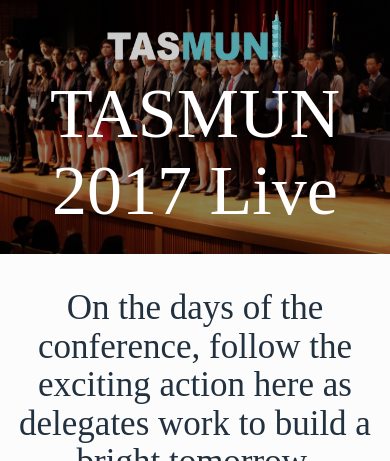
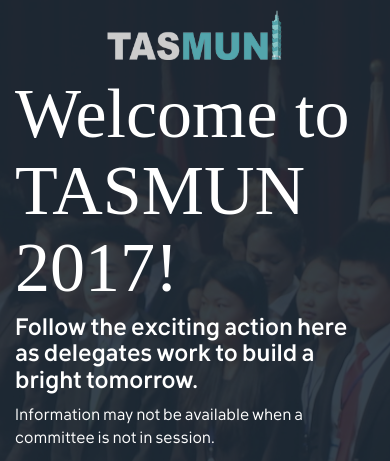
Before and after one commit to alexandernext/tasmun, a Jekyll site: the page built from follow.html, in a window 390 px wide. Shown: the top 461 px of the page. Built offline with Jekyll 4.4.1, drawn with Linux system fonts in a browser that asks for light colours; some web fonts are replaced; grey boxes are pictures that could not be loaded.

Commit message:
added follow mode

```diff
--- /dev/null
+++ b/_layouts/split-home.html
@@ -0,0 +1,25 @@
+<!DOCTYPE html>
+<html lang="en">
+{% include head.html %}
+  <body id="marketing">
+    <div>
+      <div class="blackened">
+    {% include navigation.html %}
+        <div id="jumbo">
+          <div class="container">
+            <div class="row">
+              <div class="col-sm-12">
+                <div class="jumbo-text jumbo-text-small">
+                  <h1 class="marginless bottomless"><span>{{ page.title }}</span></h1>
+                </div>
+              </div>
+            </div>
+            <div class="row">
+                {{content}}
+            </div>
+          </div>
+        </div>
+    </div>
+  </div>
+  </body>
+</html>
--- a/follow.html
+++ b/follow.html
@@ -1,13 +1,11 @@
 ---
-layout: split
-title: TASMUN 2017 Live
+layout: split-home
+title: Welcome to TASMUN 2017!
 ---
-<div class="col-md-8 col-md-offset-2">
-  <h2>On the days of the conference, follow the exciting action here as delegates work to build a bright tomorrow.</h2>
-</div>
-<div class="col-md-12 text-center">
-  <h3>Information may not be available when a committee is not in session.</h3>
-  <iframe class="airtable-embed" src="https://airtable.com/embed/shrpP3VUL1bhRZBZf?backgroundColor=transparent&layout=card" frameborder="0" onmousewheel="" width="100%" height="800" style="background: transparent; border: 1px solid #ccc;"></iframe>
+<div class="col-md-12 text-left">
+  <h3>Follow the exciting action here as delegates work to build a bright tomorrow.</h3>
+  <p class="white">Information may not be available when a committee is not in session.</p>
+  <iframe class="airtable-embed" src="https://airtable.com/embed/shrpP3VUL1bhRZBZf?backgroundColor=transparent&layout=card" frameborder="0" onmousewheel="" width="100%" height="500" style="background: transparent; border: none;"></iframe>
   <h3>For live updates, please visit our press information center.</h3>
   <a class="btn btn-info" href="http://blogs.tas.edu.tw/tasmunpress/">visit press →</a>
 </div>
```
Also changed, not shown: index.md (+8 -0 lines), main.less (+17 -1 lines), main.css, 1 other file.
